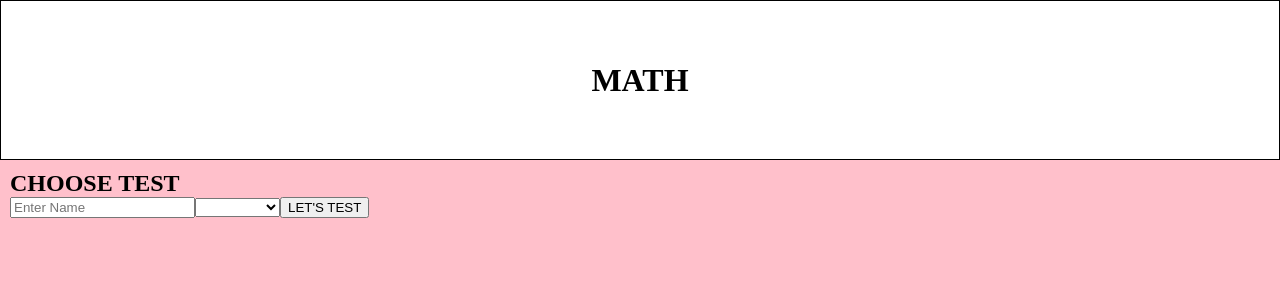
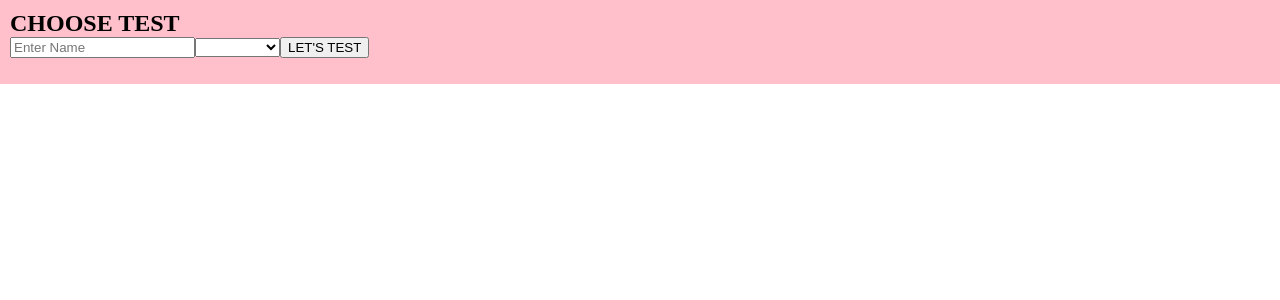
Before and after one commit to abbasnake/VueTest, a Vue app in the folder client/: page /#/ in a window 1280 px wide. Shown: the top 300 px of the page. Built offline with nearby package versions, Linux system fonts and the light colour scheme.

Commit message:
deleted the app-header component, no need for it, just a waste of space

```diff
--- a/client/src/App.vue
+++ b/client/src/App.vue
@@ -1,19 +1,12 @@
 <template>
   <div id="app" class="l-app">
-    <app-header></app-header>
     <router-view/>
   </div>
 </template>
 
 <script>
-
-import appHeader from '@/components/app-header'
-
 export default {
-  name: 'App',
-  components: {
-    appHeader
-  }
+  name: 'App'
 }
 </script>
 
@@ -25,8 +18,6 @@ html, body, h1, h2, h3, h4, h5, h6 {
 }
 
 .l-app {
-  display: grid;
-  grid-template-rows: 1fr 4fr;
   height: 100vh;
 }
 </style>
--- a/client/src/components/BeginView.vue
+++ b/client/src/components/BeginView.vue
@@ -13,8 +13,7 @@
 
       <button type="submit">LET'S TEST</button>
     </form>
-
-    {{ testInfo }}
+    <p>{{ testInfo }}</p>
 
   </div>
 </template>
@@ -35,9 +34,9 @@ export default {
   },
   computed: {
     testInfo () {
-      for (let prop in this.tests) {
-        if (this.selected === this.tests[prop].name) {
-          return this.tests[prop].description
+      for (let test in this.tests) {
+        if (this.selected === this.tests[test].name) {
+          return this.tests[test].description
         }
       }
     }
--- a/client/src/components/app-header.vue
+++ /dev/null
@@ -1,26 +0,0 @@
-<template>
-  <header>
-    <h1 class="title">{{ msg }}</h1>
-  </header>
-</template>
-
-<script>
-export default {
-  name: 'appHeader',
-  data () {
-    return {
-      msg: 'MATH'
-    }
-  }
-}
-</script>
-
-<style scoped>
-.title {
-  align-items: center;
-  border: 1px solid black;
-  display: flex;
-  height: 100%;
-  justify-content: center;
-}
-</style>
```
